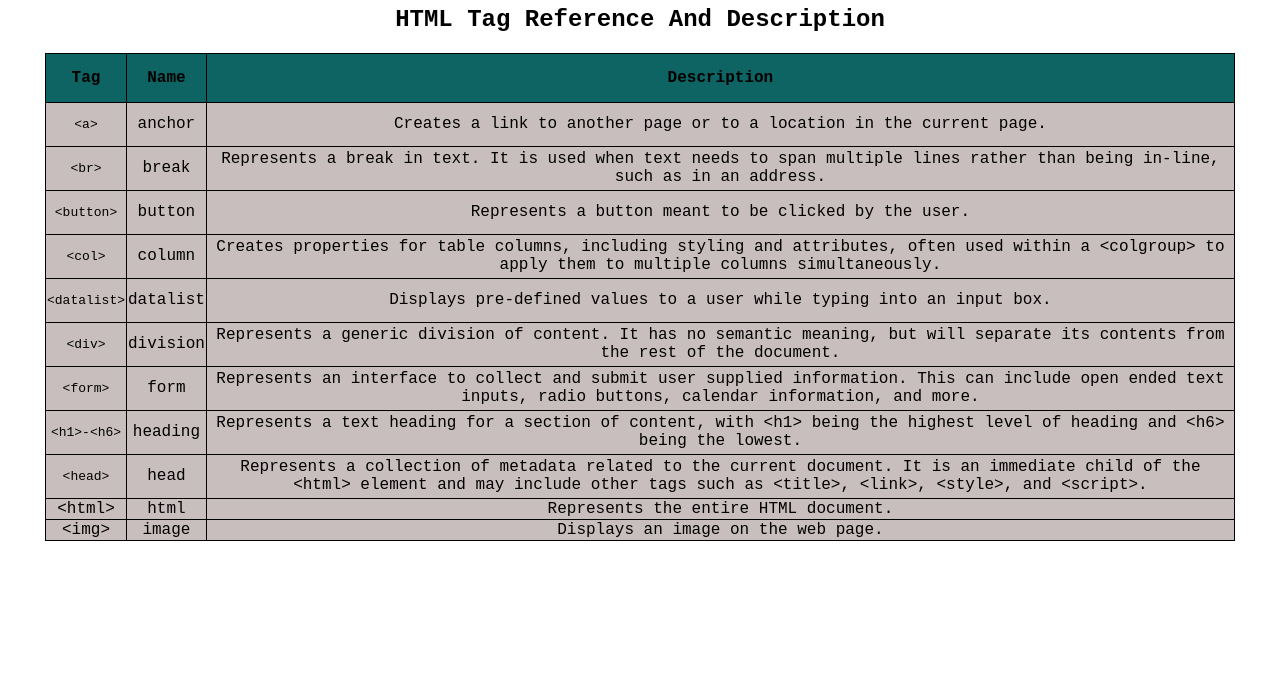
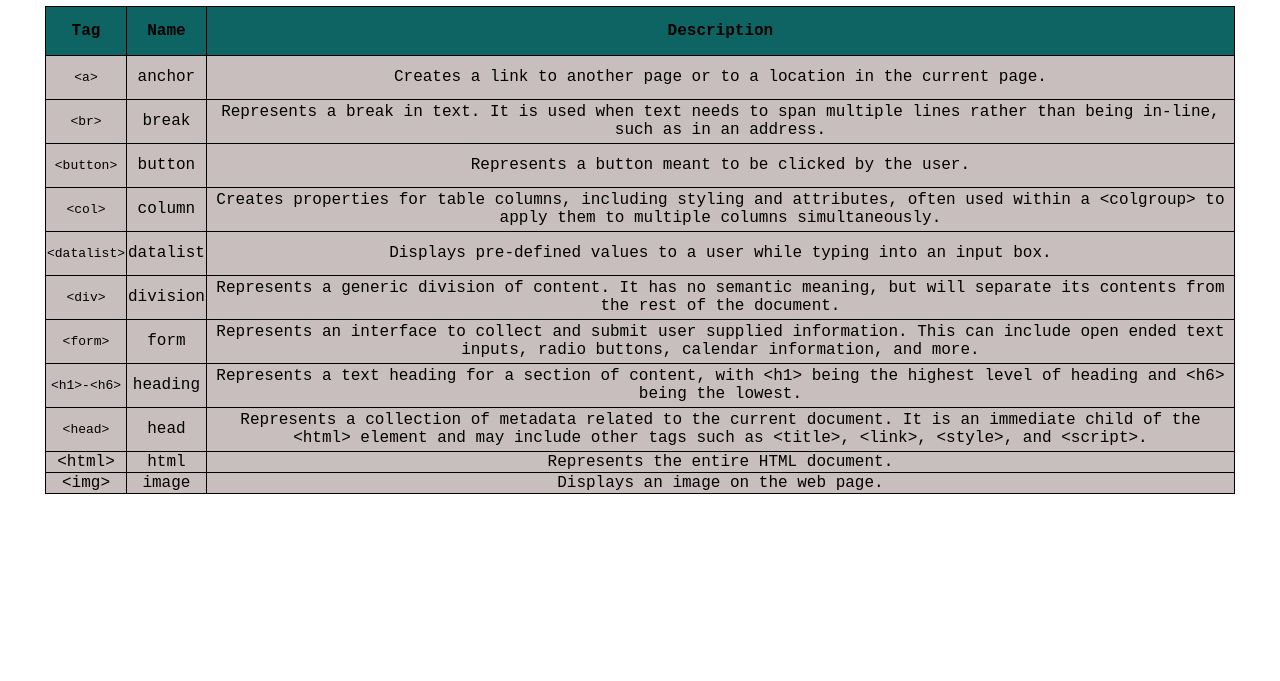
Before and after one commit to myusler/cheatsheet, a plain HTML site: page index.html in a window 1280 px wide. Shown: the part 119-800 px from the top of the page. Drawn offline with Linux system fonts and the light colour scheme.

Commit message:
tag change

```diff
--- a/index.html
+++ b/index.html
@@ -10,7 +10,6 @@
     <header>
         <h1>HTML TAG REFERENCE</h1>
     </header>
-        <h2>HTML Tag Reference And Description</h2>
           <table>
             <tr>
                 <th>Tag</th>
```
